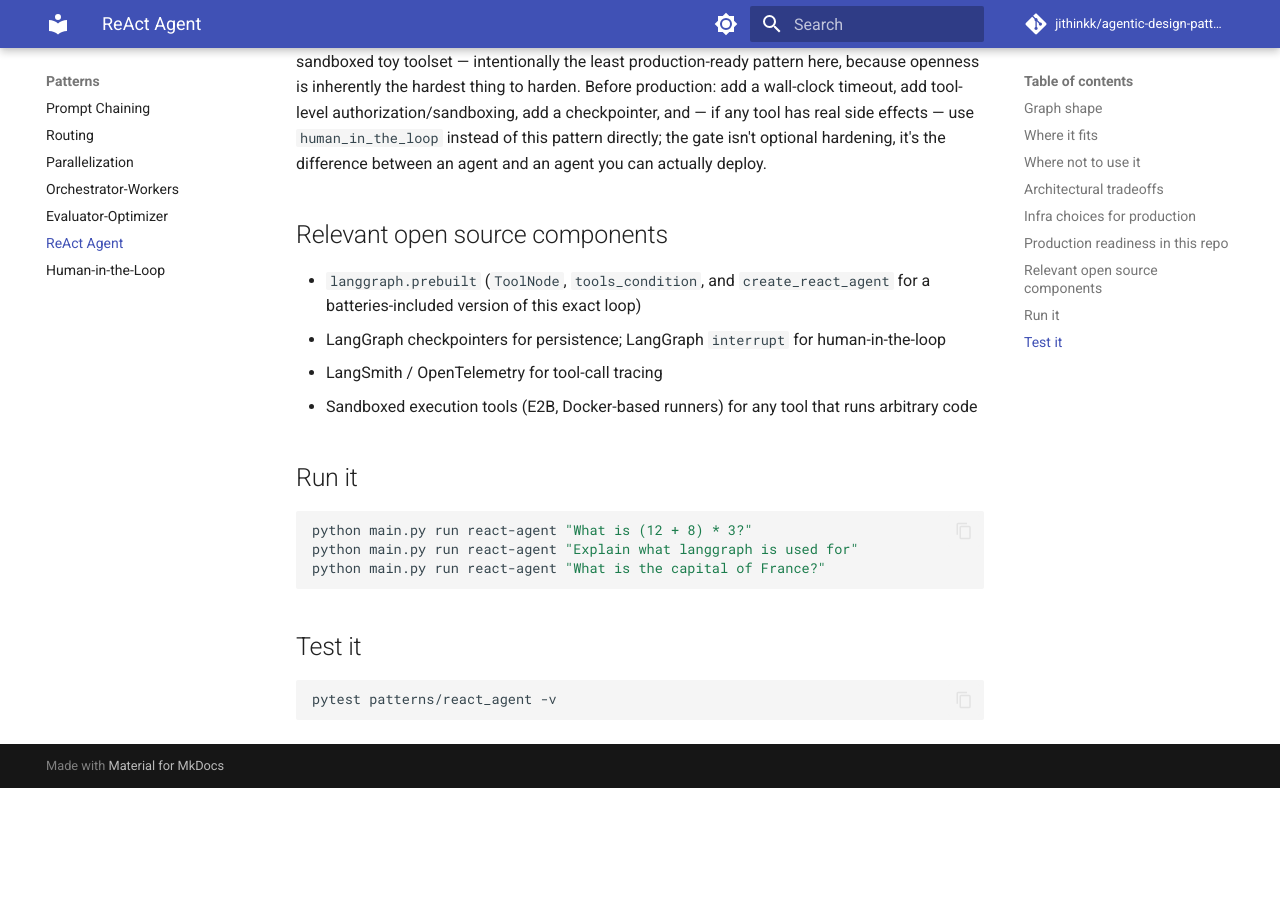
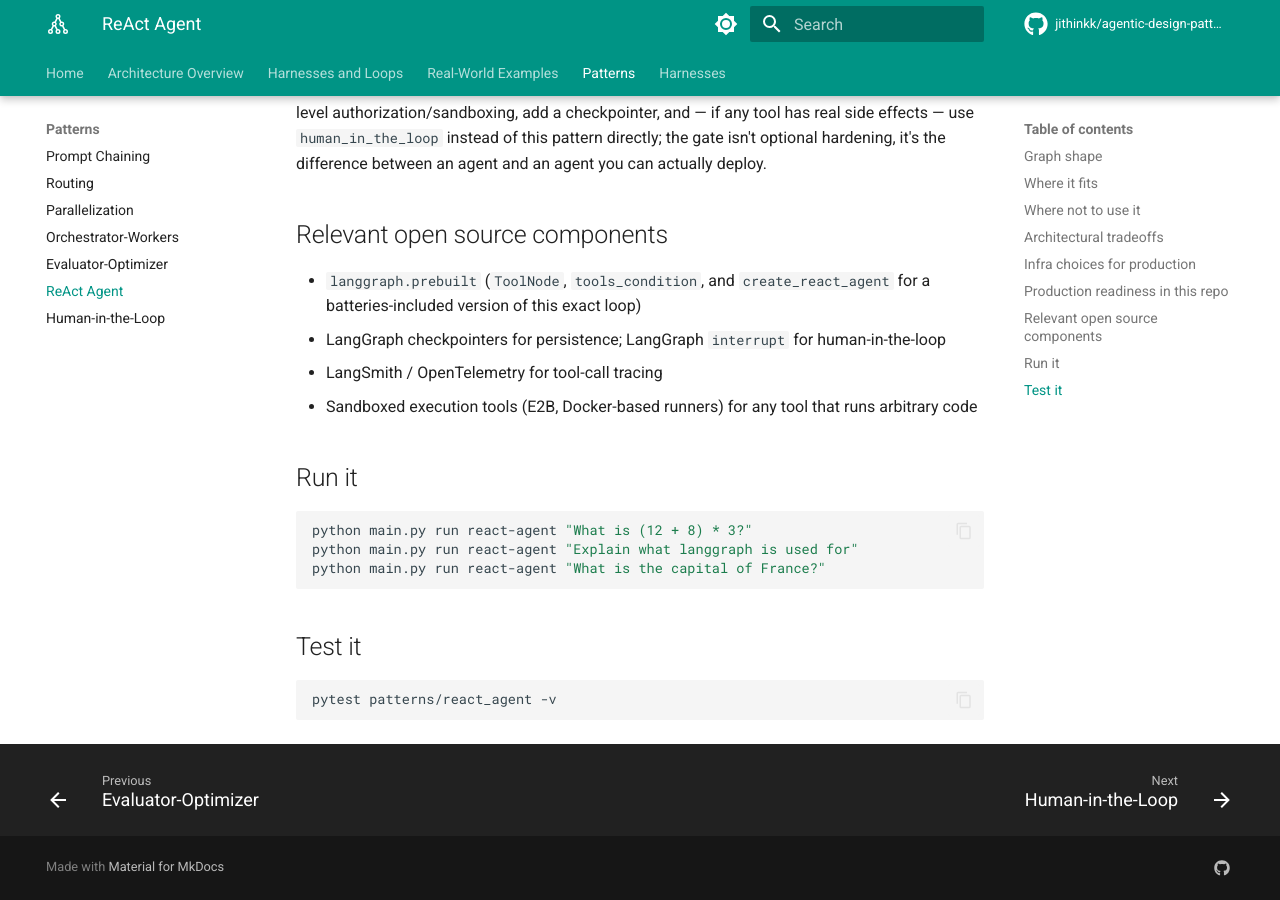
Before and after one commit to jithinkk/agentic-design-patterns, an MkDocs documentation site: the page built from docs/patterns/react_agent.md, in a window 1280 px wide and 900 px high, scrolled down 2670 px. Built offline with MkDocs 1.6.1 and Material for MkDocs 9.7.7, drawn with Linux system fonts in a browser that asks for light colours; comment, search, counter and statistics services are not loaded; before the commit the page ends 3458 px from its top, so only the background shows below that.

Commit message:
Make the docs site more professional and interactive
- Add sticky tabs, collapsible nav sections, footer prev/next links,
  instant SPA-style navigation with a progress bar, "edit this page"
  links, search sharing, and code annotation/tab-linking to the theme.
- Give the site a distinct teal accent instead of material's default
  indigo, plus a logo/repo icon in the header and a GitHub icon in the
  footer.
- Enable attr_list, md_in_html, pymdownx.details/tabbed/highlight and
  Material's icon/emoji shortcodes so pages can use buttons, admonitions,
  content tabs, and icon-cards.
- Turn the homepage from a flat include of the root README into an
  actual landing page: a hero with call-to-action buttons, a tip
  callout, and icon grid-cards linking to each pattern and to the
  cross-cutting docs — with the rest of the README (quick start, testing,
  project layout, resources) spliced in below via the include-markdown
  plugin's start-marker slicing.

Verified the build (mkdocs build --strict, no warnings) and rendered
output in a headless browser in both light and dark palettes; root
README.md and the per-pattern READMEs are untouched so the GitHub
browsing experience for those files doesn't change.

Co-Authored-By: Claude Sonnet 5 <noreply@anthropic.com>
Claude-Session: https://claude.ai/code/session_015C5nNECqGsqs25CEuU1ab6

```diff
--- a/mkdocs.yml
+++ b/mkdocs.yml
@@ -5,23 +5,43 @@ site_description: >-
 site_url: https://jithinkk.github.io/agentic-design-patterns/
 repo_url: https://github.com/jithinkk/agentic-design-patterns
 repo_name: jithinkk/agentic-design-patterns
+edit_uri: edit/main/docs/
 
 theme:
   name: material
+  icon:
+    logo: material/graph-outline
+    repo: fontawesome/brands/github
   features:
     - navigation.tabs
+    - navigation.tabs.sticky
+    - navigation.sections
     - navigation.top
+    - navigation.footer
+    - navigation.tracking
+    - navigation.instant
+    - navigation.instant.progress
+    - toc.follow
     - search.suggest
     - search.highlight
+    - search.share
     - content.code.copy
+    - content.code.annotate
+    - content.tabs.link
+    - content.tooltips
+    - content.action.edit
   palette:
     - media: "(prefers-color-scheme: light)"
       scheme: default
+      primary: teal
+      accent: teal
       toggle:
         icon: material/brightness-7
         name: Switch to dark mode
     - media: "(prefers-color-scheme: dark)"
       scheme: slate
+      primary: teal
+      accent: teal
       toggle:
         icon: material/brightness-4
         name: Switch to light mode
@@ -55,11 +75,29 @@ plugins:
 extra_javascript:
   - https://cdn.jsdelivr.net/npm/mermaid@11/dist/mermaid.min.js
 
+extra:
+  social:
+    - icon: fontawesome/brands/github
+      link: https://github.com/jithinkk/agentic-design-patterns
+
 markdown_extensions:
   - admonition
+  - attr_list
+  - md_in_html
   - tables
   - toc:
       permalink: true
+  - pymdownx.details
+  - pymdownx.tabbed:
+      alternate_style: true
+  - pymdownx.highlight:
+      anchor_linenums: true
+      line_spans: __span
+      pygments_lang_class: true
+  - pymdownx.inlinehilite
+  - pymdownx.emoji:
+      emoji_index: !!python/name:material.extensions.emoji.twemoji
+      emoji_generator: !!python/name:material.extensions.emoji.to_svg
   - pymdownx.superfences:
       custom_fences:
         - name: mermaid
```
Also changed, not shown: docs/index.md (+139 -1 lines).
